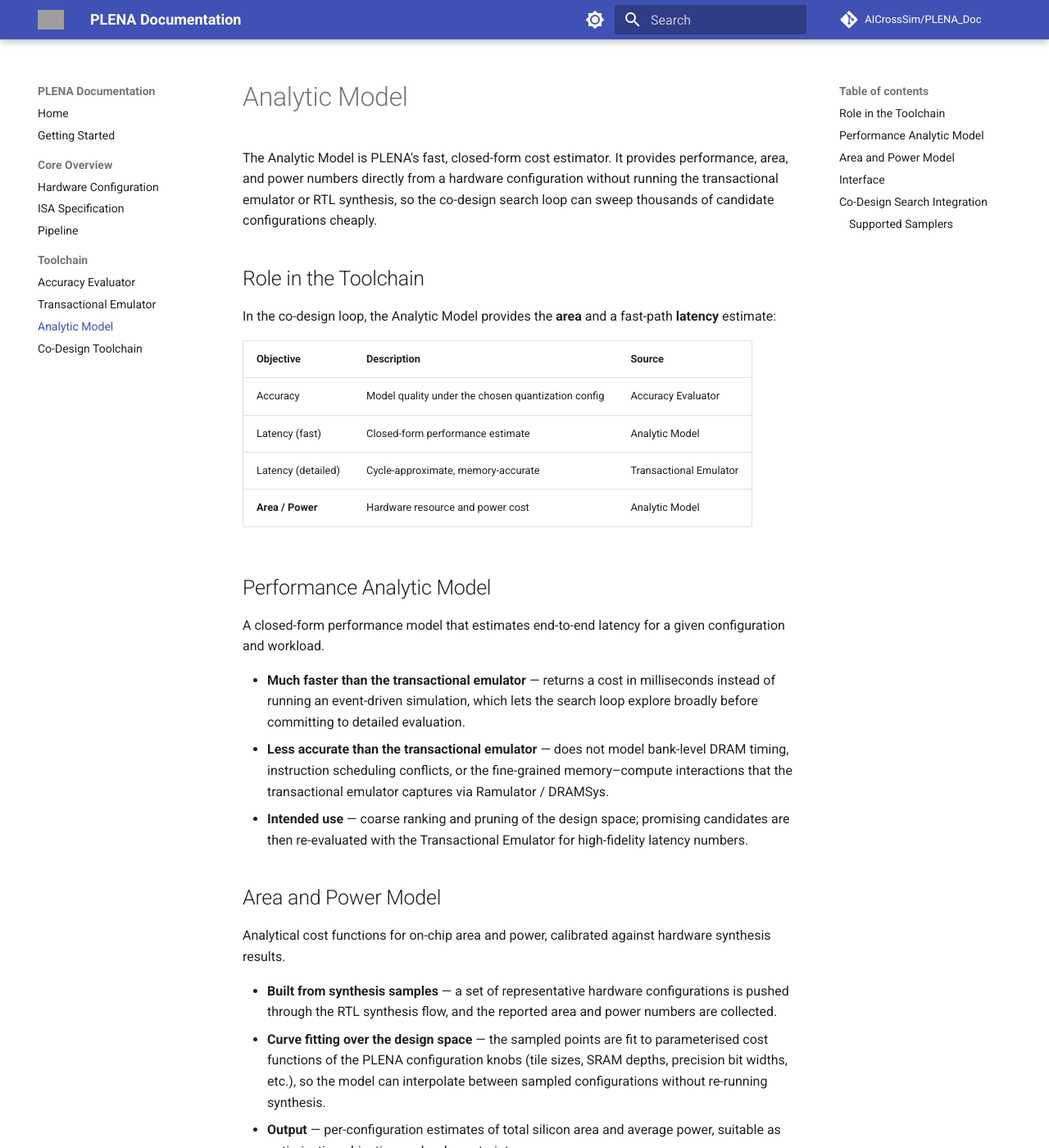
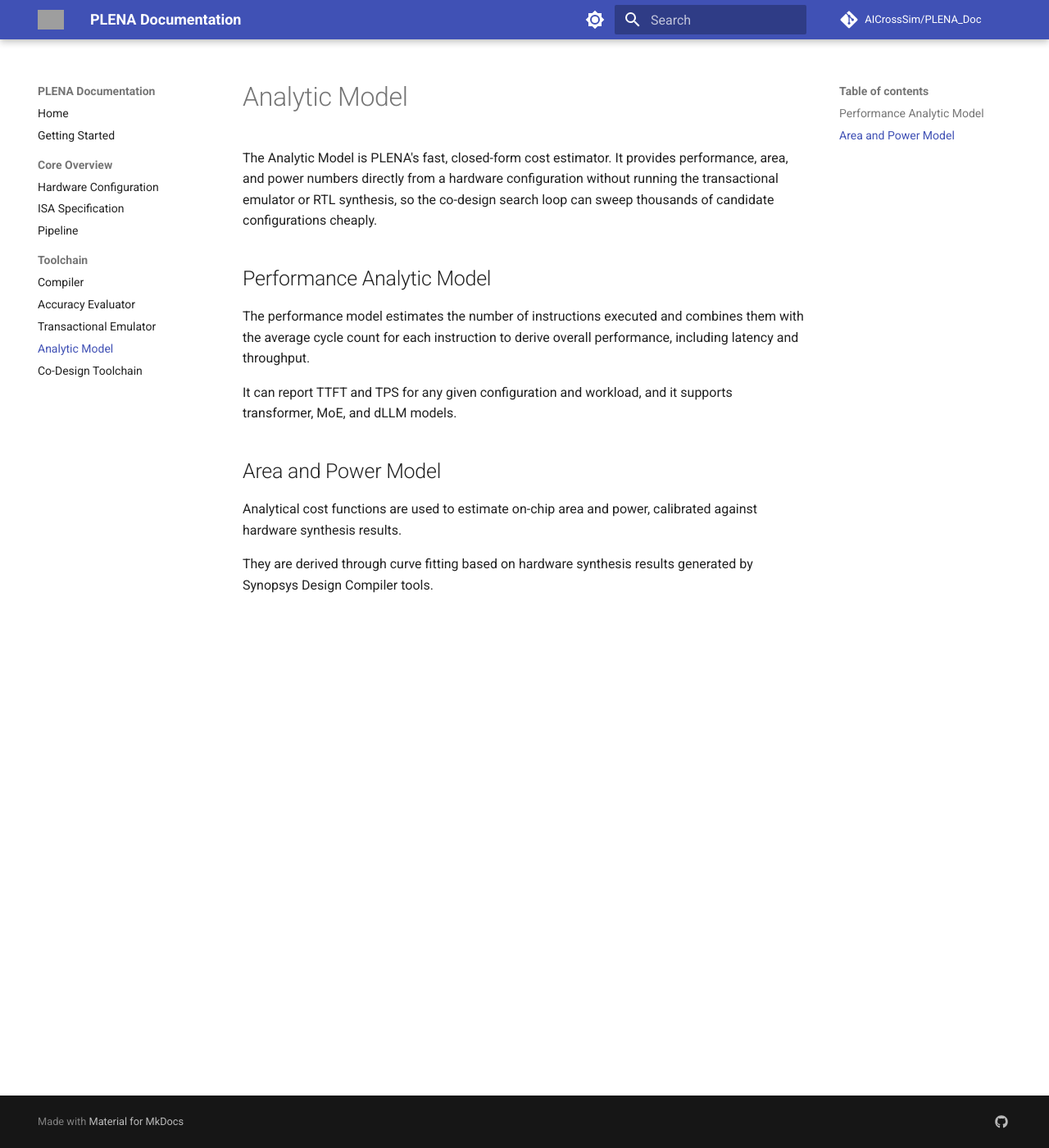
Before and after one commit to AICrossSim/PLENA_Doc, an MkDocs documentation site: the page built from doc/analytic_model.md, in a window 1280 px wide and 1400 px high. Shown: the whole window at 82% size. Built offline with MkDocs 1.6.1 and Material for MkDocs 9.7.7, drawn with Linux system fonts in a browser that asks for light colours; comment, search, counter and statistics services are not loaded; some of the changed text lies outside the part shown; grey boxes are pictures that could not be loaded.

Commit message:
compiler doc

````diff
--- a/doc/analytic_model.md
+++ b/doc/analytic_model.md
@@ -2,75 +2,14 @@
 
 The Analytic Model is PLENA's fast, closed-form cost estimator. It provides performance, area, and power numbers directly from a hardware configuration without running the transactional emulator or RTL synthesis, so the co-design search loop can sweep thousands of candidate configurations cheaply.
 
-## Role in the Toolchain
-
-In the co-design loop, the Analytic Model provides the **area** and a fast-path **latency** estimate:
-
-| Objective | Description | Source |
-|-----------|-------------|--------|
-| Accuracy | Model quality under the chosen quantization config | Accuracy Evaluator |
-| Latency (fast) | Closed-form performance estimate | Analytic Model |
-| Latency (detailed) | Cycle-approximate, memory-accurate | Transactional Emulator |
-| **Area / Power** | Hardware resource and power cost | Analytic Model |
-
 ## Performance Analytic Model
 
-A closed-form performance model that estimates end-to-end latency for a given configuration and workload.
+The performance model estimates the number of instructions executed and combines them with the average cycle count for each instruction to derive overall performance, including latency and throughput.
 
-- **Much faster than the transactional emulator** — returns a cost in milliseconds instead of running an event-driven simulation, which lets the search loop explore broadly before committing to detailed evaluation.
-- **Less accurate than the transactional emulator** — does not model bank-level DRAM timing, instruction scheduling conflicts, or the fine-grained memory–compute interactions that the transactional emulator captures via Ramulator / DRAMSys.
-- **Intended use** — coarse ranking and pruning of the design space; promising candidates are then re-evaluated with the Transactional Emulator for high-fidelity latency numbers.
+It can report TTFT and TPS for any given configuration and workload, and it supports transformer, MoE, and dLLM models.
 
 ## Area and Power Model
 
-Analytical cost functions for on-chip area and power, calibrated against hardware synthesis results.
+Analytical cost functions are used to estimate on-chip area and power, calibrated against hardware synthesis results.
 
-- **Built from synthesis samples** — a set of representative hardware configurations is pushed through the RTL synthesis flow, and the reported area and power numbers are collected.
-- **Curve fitting over the design space** — the sampled points are fit to parameterised cost functions of the PLENA configuration knobs (tile sizes, SRAM depths, precision bit widths, etc.), so the model can interpolate between sampled configurations without re-running synthesis.
-- **Output** — per-configuration estimates of total silicon area and average power, suitable as optimization objectives or hard constraints.
-
-The underlying RTL and cost-modeling assets live in the `PLENA_RTL/` submodule:
-
-- **`src/definitions/configuration.svh`** — Hardware configuration knobs that parameterise the fitted models.
-- **`src/definitions/precision.svh`** — Precision settings (MXFP / MXINT / FP bit widths) consumed by the area/power fit.
-- **`tools/cost_model/`** — The fitted area, power, and performance models together with the sampling scripts used to calibrate them.
-
-## Interface
-
-The co-design layer queries the analytic model through:
-
-- **`get_area()`** in `co_design/interface/interface.py` — Returns the fitted area (and power) estimate for the active configuration.
-- **`get_latency()`** (fast path) — Returns the closed-form performance estimate when the search loop is pruning; the transactional emulator is used instead when a high-fidelity number is required.
-
-Precision settings are parsed from the active TOML configuration via `parse_precision_config()` and converted to bit widths with `get_bit_width()` in `co_design/interface/utils.py`.
-
-## Co-Design Search Integration
-
-Because the analytic model is cheap to evaluate, it is the innermost cost query inside the Optuna search loop in `co_design/search/search.py`:
-
-```
-┌─────────┐   ┌─────────────┐   ┌──────────────────────┐
-│ Sample  │──▶│  Validate   │──▶│  Analytic Model      │
-│ Params  │   │ Constraints │   │  (perf / area / pwr) │
-└─────────┘   └─────────────┘   └──────────┬───────────┘
-     ▲                                     │
-     │                                     ▼
-     │                          ┌──────────────────────┐
-     │                          │  Promising configs → │
-     │                          │  Transactional Emu + │
-     │                          │  Accuracy Evaluator  │
-     │                          └──────────┬───────────┘
-     │                                     │
-     └──────── Update Pareto Front ◀───────┘
-```
-
-`check_constraints()` in `co_design/search/utils.py` rejects configurations that violate the hardware constraints documented in the Hardware Configuration page before any cost query is issued.
-
-### Supported Samplers
-
-| Sampler | Algorithm | Best For |
-|---------|-----------|----------|
-| `botorch` | Bayesian Optimization | Sample-efficient exploration |
-| `tpe` | Tree-structured Parzen Estimator | High-dimensional spaces |
-| `nsga2` | NSGA-II | Multi-objective evolutionary search |
-| `random` | Random Search | Baseline comparison |
+They are derived through curve fitting based on hardware synthesis results generated by Synopsys Design Compiler tools.
--- a/mkdocs.yml
+++ b/mkdocs.yml
@@ -54,6 +54,7 @@ nav:
       - ISA Specification: isa_spec.md
       - Pipeline: pipeline.md
   - Toolchain:
+      - Compiler: compiler.md
       - Accuracy Evaluator: accuracy_evaluator.md
       - Transactional Emulator: transactional_emulator.md
       - Analytic Model: analytic_model.md
````
Also changed, not shown: doc/accuracy_evaluator.md (+0 -10 lines), doc/compiler.md (added, +7 -0 lines), doc/transactional_emulator.md (+0 -18 lines).
